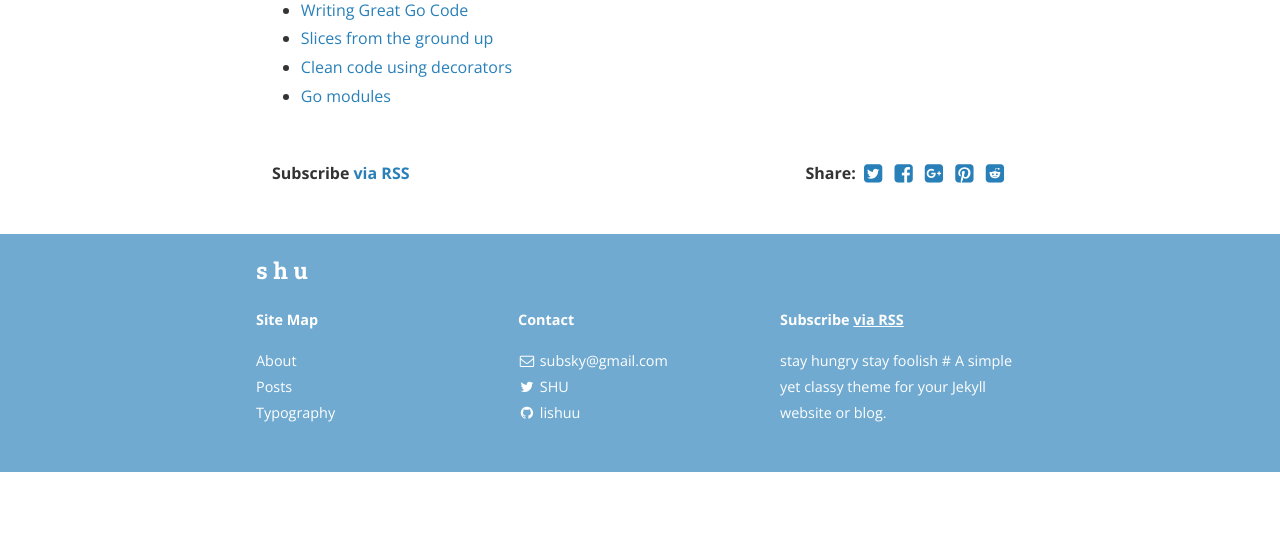
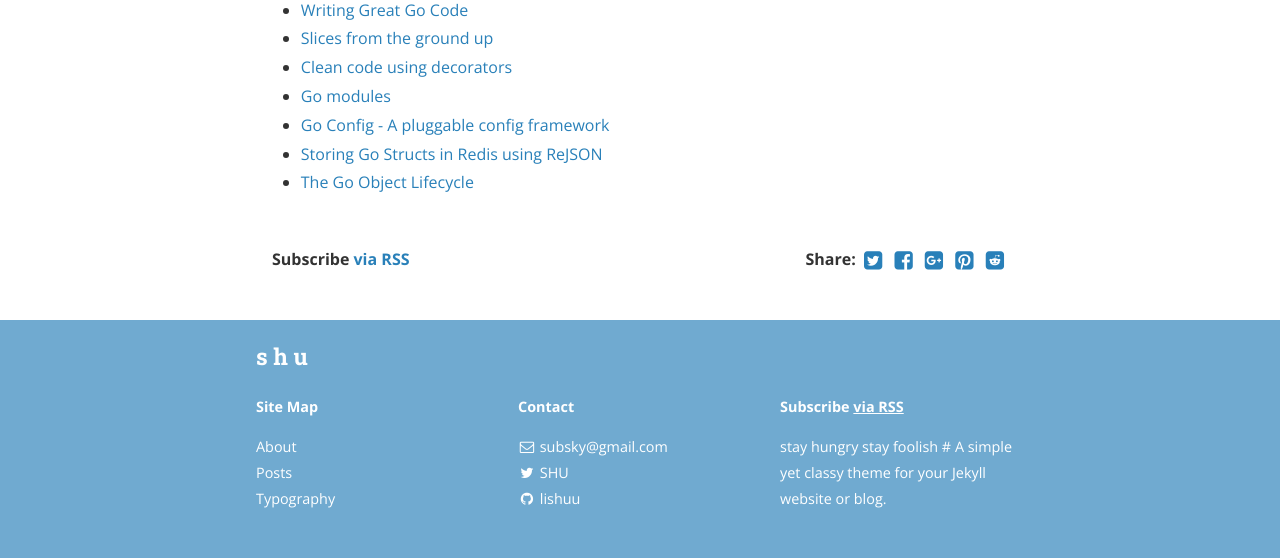
Before and after one commit to lishuu/lishuu.github.io, a Jekyll site: the page built from _posts/2018-08-01-something-about-go.markdown, in a window 1280 px wide. Shown: the part 857-1415 px from the top of the page. Built offline with Jekyll 4.4.1, drawn with Linux system fonts in a browser that asks for light colours; nearby versions of some CDN libraries; before the commit the page ends 1329 px from its top, so only the background shows below that.

Commit message:
update post

```diff
--- a/_posts/2018-08-01-something-about-go.markdown
+++ b/_posts/2018-08-01-something-about-go.markdown
@@ -11,3 +11,6 @@ categories: golang
 - [Slices from the ground up](https://dave.cheney.net/2018/07/12/slices-from-the-ground-up)
 - [Clean code using decorators](https://www.bartfokker.nl/posts/decorators/)
 - [Go modules](https://systemdump.io/posts/2018-07-22-go-modules)
+- [Go Config - A pluggable config framework](https://micro.mu/blog/2018/07/04/go-config.html)
+- [Storing Go Structs in Redis using ReJSON](https://itnext.io/storing-go-structs-in-redis-using-rejson-dab7f8fc0053)
+- [The Go Object Lifecycle](https://middlemost.com/object-lifecycle/)
```
